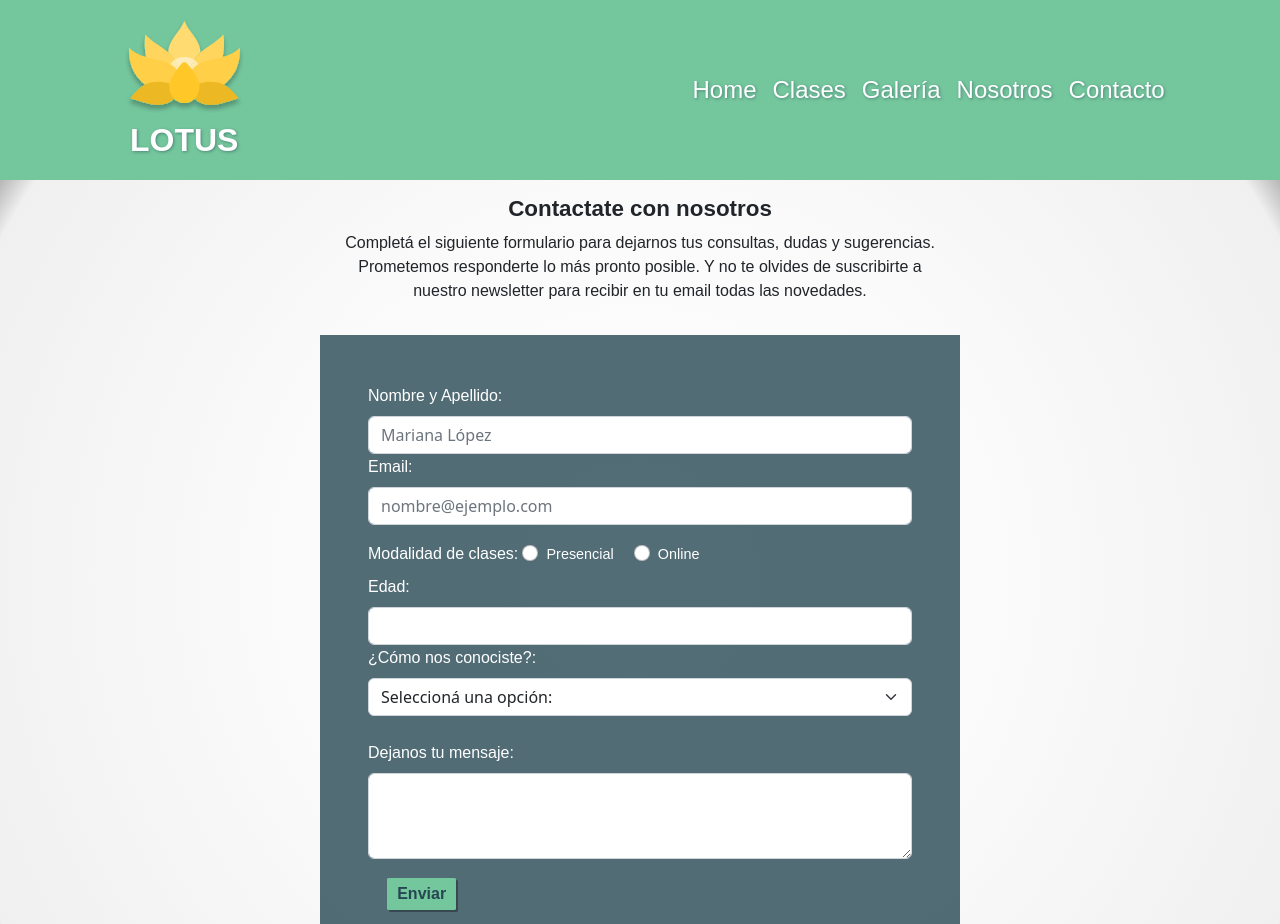
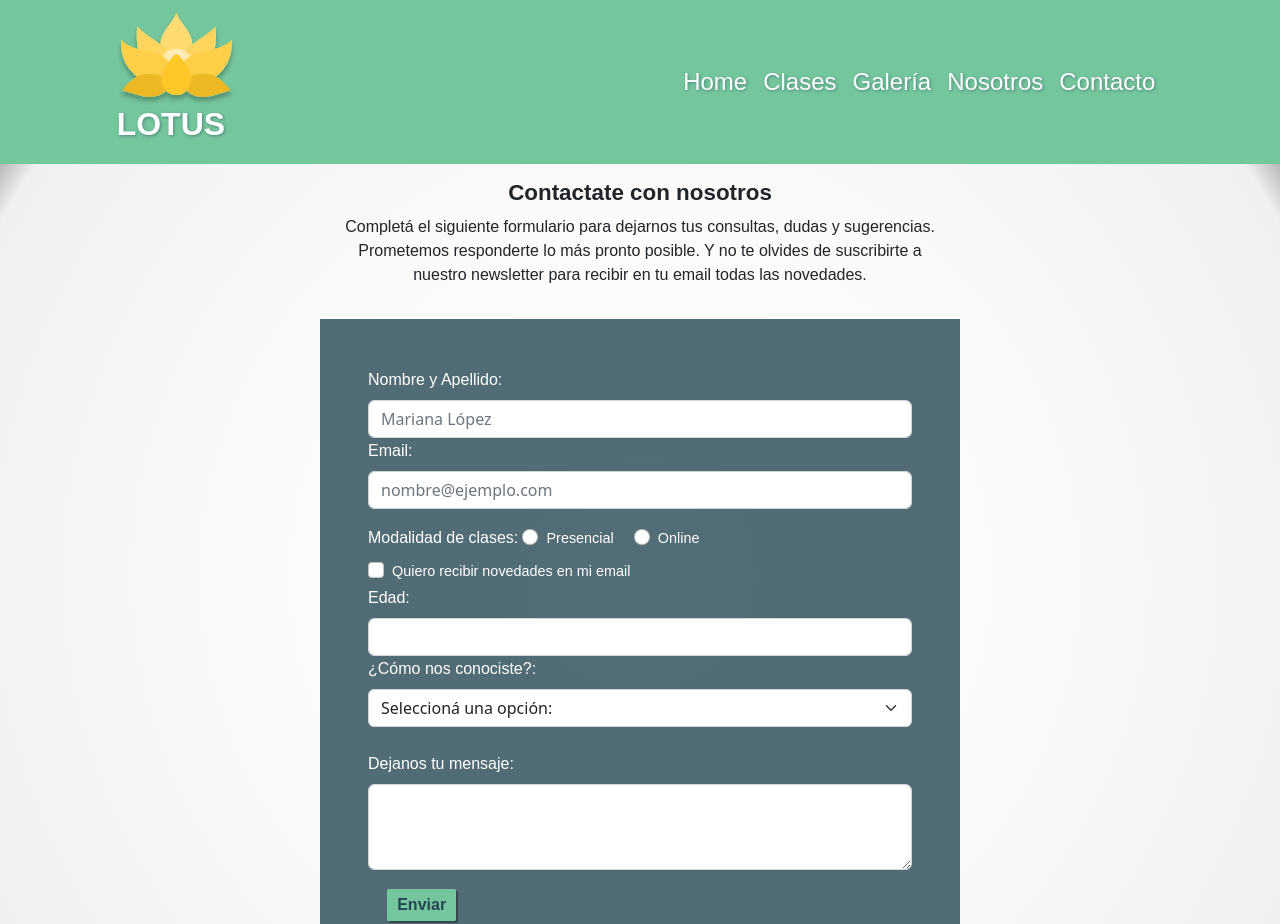
Before and after one commit to icantond/preentrega2-cantondebat, a plain HTML site: page pages/contacto.html in a window 1280 px wide. Shown: the top 924 px of the page. Drawn offline with nearby package versions, Linux system fonts and the light colour scheme.

Commit message:
Se corrigieron errores menores en el código y se borraron propiedades innecesarias en styles.css. Version tentativa final de la preentrega

```diff
--- a/css/styles.css
+++ b/css/styles.css
@@ -43,13 +43,6 @@ main {
     text-shadow: 1px 1px 3px #2646537b;
     font-family: 'Alef', sans-serif;
 }
-.navbar-brand{
-    justify-self: center;
-}
-
-.brand__logo {
-    margin: 8px;
-}
 
 .brand__logo:hover{
     transform: scale(1.1);
@@ -60,10 +53,7 @@ main {
     font-size: 2rem;
     color: #ffffff;
     font-weight: 600;
-    text-align: center;
-    align-self: center;
 }
-
 .nav-link{
     color: #ffffff;
     text-align: center;
@@ -136,7 +126,6 @@ nav a {
     align-self: center;
     padding: 2rem;
 }
-
 
 .articles__article__title {
     font-family: 'Alef', sans-serif;
--- a/pages/contacto.html
+++ b/pages/contacto.html
@@ -48,21 +48,22 @@
         </nav>
     </header>
 
-    <!-- Comienzo del main -->
     <main>
 
-        <!-- comiezo de formulario -->
         <div class="articles container col-12 col-md-6 p-3">
             <div class="articles__article row">
-            <h2 class="articles__article__title">Contactate con nosotros</h2>
-            <p class="articles__article__text">Completá el siguiente formulario para dejarnos tus consultas, dudas y sugerencias. Prometemos responderte lo más pronto posible. Y no te olvides de suscribirte a nuestro newsletter para recibir en tu email todas las novedades.
-            </p>
-        </div>
+                <h2 class="articles__article__title">Contactate con nosotros</h2>
+                <p class="articles__article__text">Completá el siguiente formulario para dejarnos tus consultas, dudas y
+                    sugerencias. Prometemos responderte lo más pronto posible. Y no te olvides de suscribirte a nuestro
+                    newsletter para recibir en tu email todas las novedades.
+                </p>
+            </div>
         </div>
         <div class="contact-form container col-10 col-xl-6 p-5">
             <div class="mb-3">
                 <label for="nombre" class="form-label">Nombre y Apellido:</label>
-                <input type="text" class="form-control" id="nombre" placeholder="Mariana López" required>
+                <input type="text" class="form-control"
+                    id="nombre" placeholder="Mariana López" required>
                 <label for="apellido" class="form-label">Email:</label>
                 <input type="email" class="form-control" id="apellido" placeholder="nombre@ejemplo.com" required>
             </div>
@@ -71,10 +72,15 @@
                 <div class="form-check form-check-inline">
                     <input class="form-check-input" type="radio" name="modalidad" id="online" value="presencial">
                     <label class="form-check-label" for="modalidad">Presencial</label>
+
                 </div>
                 <div class="form-check form-check-inline">
                     <input class="form-check-input" type="radio" name="modalidad" id="online" value="online">
                     <label class="form-check-label" for="modalidad">Online</label>
+                </div>
+                <div class="form-check">
+                    <input class="form-check-input" type="checkbox" value="recibir-novedades" id="newsletter">
+                    <label class="form-check-label" for="newsletter"> Quiero recibir novedades en mi email</label>
                 </div>
                 <div class="mb-4">
                     <label for="edad" class="form-label">Edad:</label>
@@ -91,13 +97,12 @@
                     <label for="mensaje" class="form-label">Dejanos tu mensaje:</label>
                     <textarea class="form-control" id="mensaje" rows="3"></textarea>
                 </div>
-
                 <div class="send__button">
                     <a href="https://www.instagram.com/" title="Seguí a Mykah en Instagram" target="_blank">Enviar</a>
                 </div>
             </div>
         </div>
-        </main>
+    </main>
 
     <footer class="footer container-fluid justify-content-center">
         <div class="row">
```
Also changed, not shown: index.html (+1 -1 lines).
